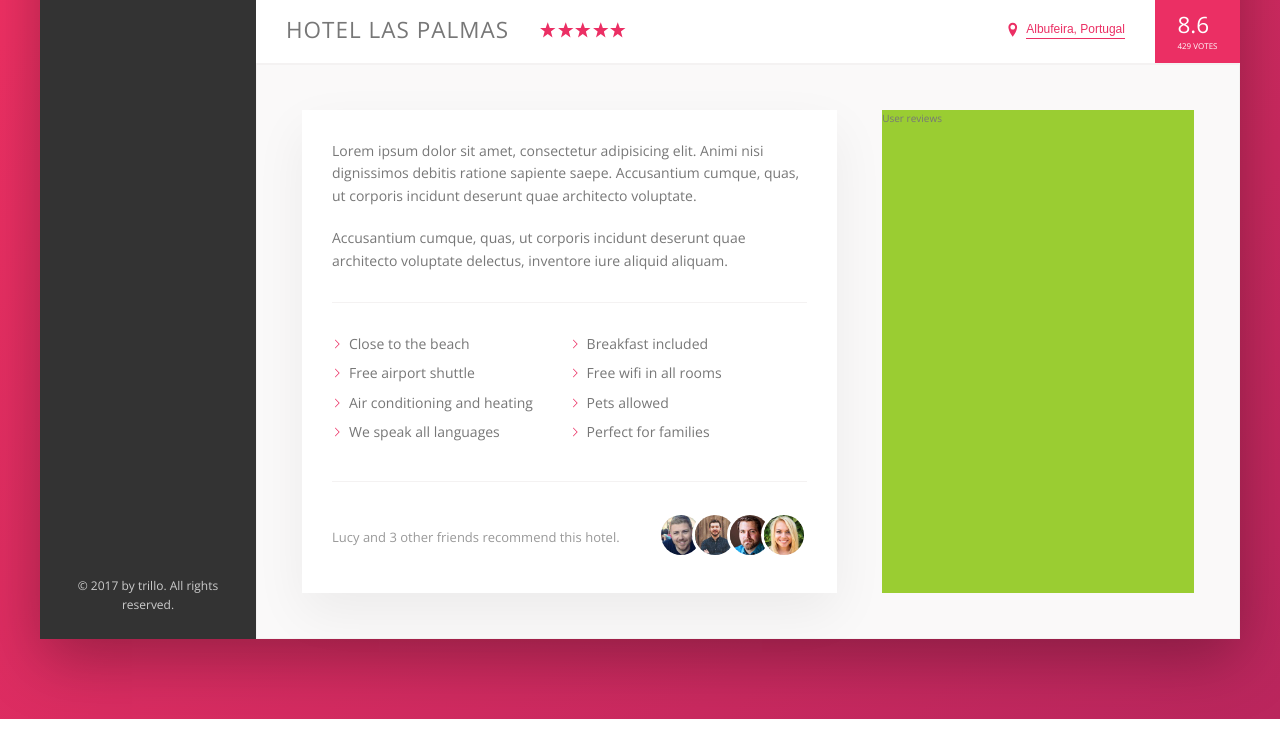
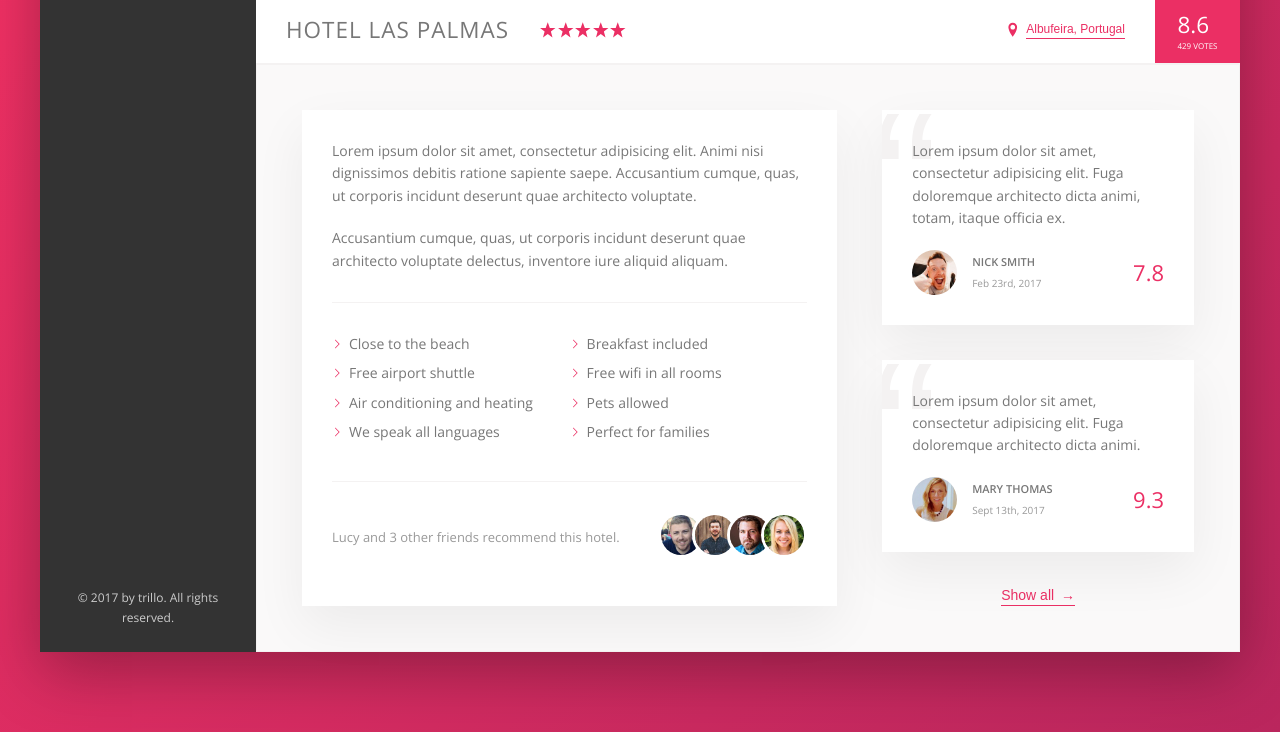
Before and after one commit to ahmedadel2020-code/trillo, a website: page index.html in a window 1280 px wide. Shown: the part 538-1270 px from the top of the page. Drawn offline with nearby package versions, Linux system fonts and the light colour scheme.

Commit message:
done from user reviews

```diff
--- a/index.html
+++ b/index.html
@@ -197,7 +197,45 @@
                 </div>
               </div>
             </div>
-            <div class="user-reviews">User reviews</div>
+            <div class="user-reviews">
+              <figure class="review">
+                <blockquote class="review__text">
+                  Lorem ipsum dolor sit amet, consectetur adipisicing elit. Fuga
+                  doloremque architecto dicta animi, totam, itaque officia ex.
+                </blockquote>
+                <figcaption class="review__user">
+                  <img
+                    src="img/user-1.jpg"
+                    alt="User 1"
+                    class="review__photo"
+                  />
+                  <div class="review__user-box">
+                    <p class="review__user-name">Nick Smith</p>
+                    <p class="review__user-date">Feb 23rd, 2017</p>
+                  </div>
+                  <div class="review__rating">7.8</div>
+                </figcaption>
+              </figure>
+              <figure class="review">
+                <blockquote class="review__text">
+                  Lorem ipsum dolor sit amet, consectetur adipisicing elit. Fuga
+                  doloremque architecto dicta animi.
+                </blockquote>
+                <figcaption class="review__user">
+                  <img
+                    src="img/user-2.jpg"
+                    alt="User 2"
+                    class="review__photo"
+                  />
+                  <div class="review__user-box">
+                    <p class="review__user-name">Mary Thomas</p>
+                    <p class="review__user-date">Sept 13th, 2017</p>
+                  </div>
+                  <div class="review__rating">9.3</div>
+                </figcaption>
+              </figure>
+              <button class="btn-inline">Show all <span>&rarr;</span></button>
+            </div>
           </div>
         </main>
       </div>
--- a/sass/_components.scss
+++ b/sass/_components.scss
@@ -260,8 +260,17 @@
   cursor: pointer;
   transition: all 0.2s;
 
+  & span {
+    margin-left: 3px;
+    transition: margin-left 0.2s;
+  }
+
   &:hover {
     color: var(--color-grey-dark-1);
+
+    span {
+      margin-left: 8px;
+    }
   }
 
   &:focus {
@@ -351,3 +360,66 @@
     }
   }
 }
+
+/// REVIEWS
+
+.review {
+  background-color: #fff;
+  box-shadow: var(--shadow-light);
+  padding: 3rem;
+  margin-bottom: 3.5rem;
+  position: relative;
+  overflow: hidden;
+
+  &__text {
+    margin-bottom: 2rem;
+    z-index: 10;
+    position: relative;
+  }
+
+  &__user {
+    display: flex;
+    align-items: center;
+  }
+
+  &__photo {
+    height: 4.5rem;
+    width: 4.5rem;
+    border-radius: 50%;
+    margin-right: 1.5rem;
+  }
+
+  &__user-box {
+    margin-right: auto;
+  }
+
+  &__user-name {
+    font-size: 1.1rem;
+    font-weight: 600;
+    text-transform: uppercase;
+    margin-bottom: 0.4rem;
+  }
+
+  &__user-date {
+    font-size: 1rem;
+    color: var(--color-grey-dark-3);
+  }
+
+  &__rating {
+    color: var(--color-primary);
+    font-size: 2.2rem;
+    font-weight: 300;
+  }
+
+  &::before {
+    content: "\201C";
+    position: absolute;
+    top: -2.7rem;
+    left: -1rem;
+    line-height: 1;
+    font-size: 20rem;
+    color: var(--color-grey-light-2);
+    font-family: sans-serif;
+    z-index: 1;
+  }
+}
--- a/sass/_layout.scss
+++ b/sass/_layout.scss
@@ -35,6 +35,7 @@
 }
 
 .detail {
+  font-size: 1.4rem;
   display: flex;
   padding: 4.5rem;
   background-color: var(--color-grey-light-1);
@@ -42,7 +43,6 @@
 }
 
 .description {
-  font-size: 1.4rem;
   background-color: #fff;
   box-shadow: var(--shadow-light);
   padding: 3rem;
@@ -51,6 +51,8 @@
 }
 
 .user-reviews {
-  background-color: yellowgreen;
   flex: 1;
+  display: flex;
+  flex-direction: column;
+  align-items: center;
 }
```
Also changed, not shown: css/style.css, 1 other file.
